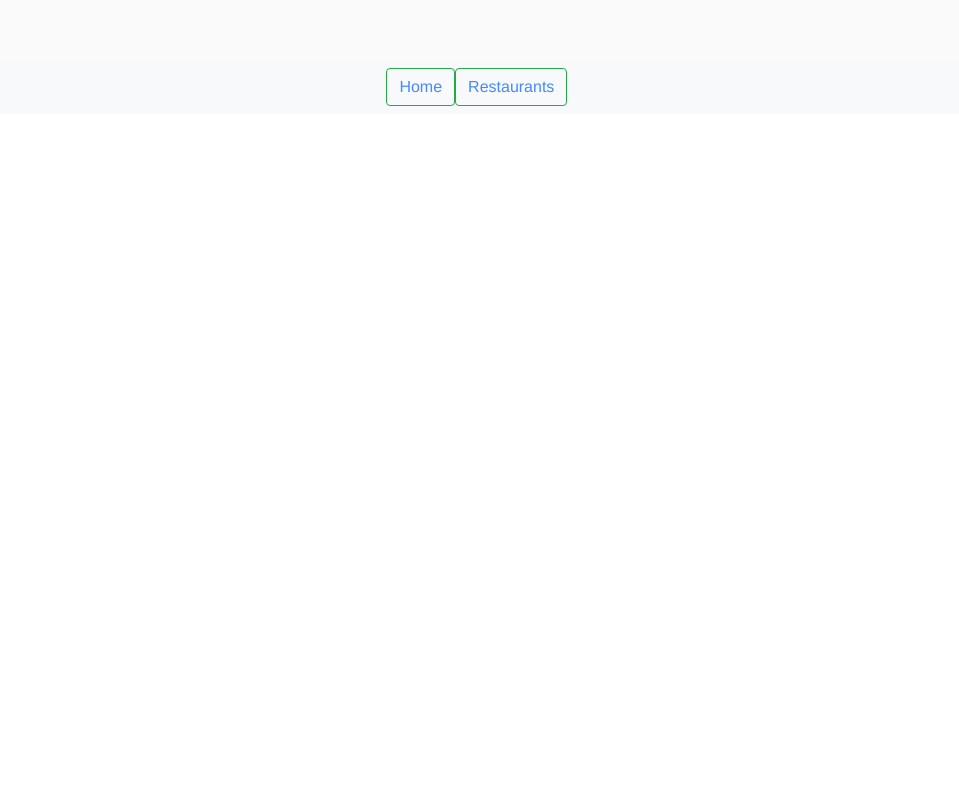
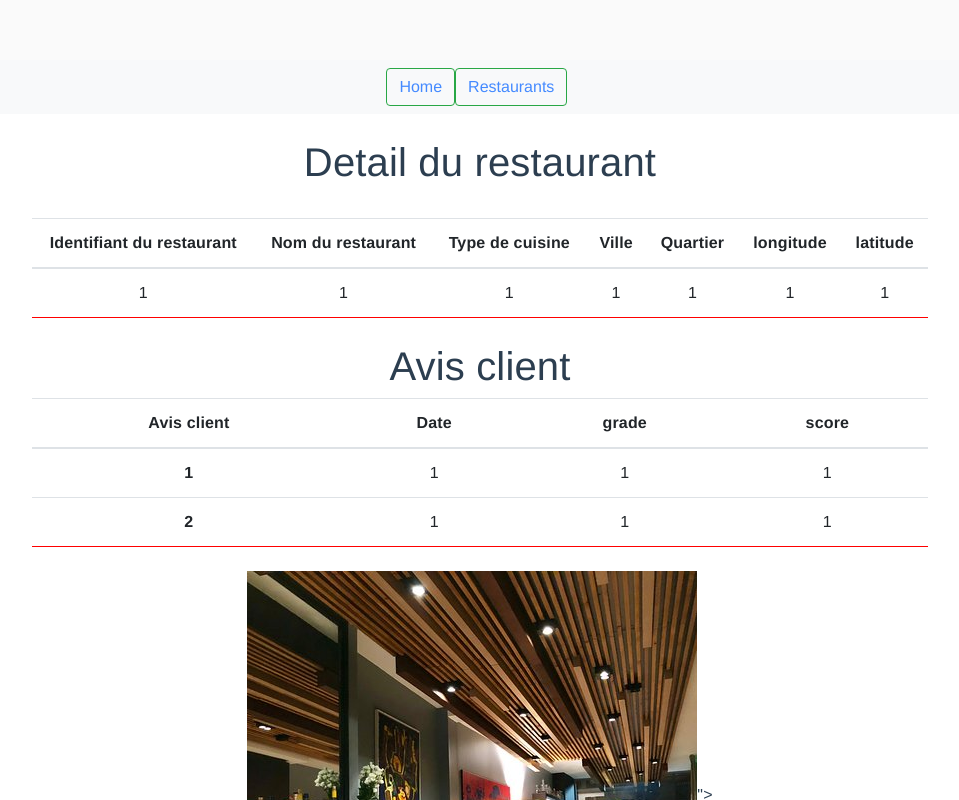
Before and after one commit to ELHAROUI/Projet-Cartes-pour-des-restaurants, a Vue app in the folder projetbuffa_EL-HAROUI_GASMI/: page /restaurant/1/1/1/1/1/1/1/1/1/1/1/1/1 in a window 1280 px wide. Shown: the top 800 px of the page, without its empty margins (160-1119 px from the left). Built offline with nearby package versions, Linux system fonts and the light colour scheme.

Commit message:
Ajout des details long/latit/avisClient

```diff
--- a/projetbuffa_EL-HAROUI_GASMI/src/components/RestaurantDetail.vue
+++ b/projetbuffa_EL-HAROUI_GASMI/src/components/RestaurantDetail.vue
@@ -1,16 +1,63 @@
 <template>
   <div>
+    <br />
     <h1>Detail du restaurant</h1>
-  <h3>Identifiant du restaurant :{{id}}</h3>
-  <h3>Nom du restaurant : {{name}}</h3>
-  <h3>Type de cuisine : {{cuisine}}</h3>
-  <h3>situé a : {{borough}}</h3>
-  <h3>situé a : {{grades}}</h3>
+    <br />
+    <table class="table">
+      <thead>
+        <tr>
+          <th scope="col">Identifiant du restaurant</th>
+          <th scope="col">Nom du restaurant</th>
+          <th scope="col">Type de cuisine</th>
+          <th scope="col">Ville</th>
+          <th scope="col">Quartier</th>
+          <th scope="col">longitude</th>
+          <th scope="col">latitude</th>
+        </tr>
+      </thead>
+      <tbody>
+        <tr>
+          <td>{{id}}</td>
+          <td>{{name}}</td>
+          <td>{{cuisine}}</td>
+          <td>{{borough}}</td>
+          <td>{{street}}</td>
+          <td>{{longitude}}</td>
+          <td>{{latitude}}</td>
+        </tr>
+      </tbody>
+    </table>
+    <br />
+    <h1>Avis client</h1>
+    <table class="table">
+      <thead>
+        <tr>
+          <th scope="col">Avis client</th>
+          <th scope="col">Date</th>
+          <th scope="col">grade</th>
+          <th scope="col">score</th>
+        </tr>
+      </thead>
+      <tbody>
+        <tr>
+          <th scope="row">1</th>
+          <td>{{date0}}</td>
+          <td>{{grade0}}</td>
+          <td>{{score0}}</td>
+        </tr>
+        <tr>
+          <th scope="row">2</th>
+          <td>{{date1}}</td>
+          <td>{{grade1}}</td>
+          <td>{{score1}}</td>
+        </tr>
+      </tbody>
+    </table>
+    <br />
+
     <div>
       <img src="@/assets/images-restaus/image1.jpg" />">
     </div>
-
-
   </div>
 </template>
 
@@ -18,41 +65,69 @@
 export default {
   name: "RestaurantDetail",
   props: {},
-  computed: { // computed data, permet de définir des data "calculées"
+  computed: {
+    // computed data, permet de définir des data "calculées"
     id() {
       // on y accèdera par {{id}} dans le template, et par this.id
       // dans le code
-      return this.$route.params.id
-
+      return this.$route.params.id;
     },
     // pour le nom de la restau
     name() {
-      return this.$route.params.name
-
+      return this.$route.params.name;
     },
-    grades() {
-      return this.$route.params.grades
-
+    date0() {
+      return this.$route.params.date0;
+    },
+    grade0() {
+      return this.$route.params.grade0;
+    },
+    score0() {
+      return this.$route.params.score0;
+    },
+    date1() {
+      return this.$route.params.date1;
+    },
+    grade1() {
+      return this.$route.params.grade1;
+    },
+    score1() {
+      return this.$route.params.score1;
+    },
+    longitude() {
+      return this.$route.params.longitude;
+    },
+    latitude() {
+      return this.$route.params.latitude;
+    },
+    street() {
+      return this.$route.params.street;
     },
     // pour la cuisine
     cuisine() {
-      return this.$route.params.cuisine
+      return this.$route.params.cuisine;
     },
     borough() {
-      return this.$route.params.borough
+      return this.$route.params.borough;
     }
   },
 
   data: function() {
-    return {
-
-    };
+    return {};
   },
   mounted() {
     console.log("AVANT AFFICHAGE !");
-    console.log("On va chercher les détails du restaurant id = " + this.$route.params.id)
-    console.log("On va chercher les détails du restaurant nom = " + this.$route.params.name)
-    console.log("On va chercher les détails du restaurant cuisine = " + this.$route.params.cuisine)
+    console.log(
+      "On va chercher les détails du restaurant id = " + this.$route.params.id
+    );
+    console.log(
+      "On va chercher les détails du restaurant nom = " +
+        this.$route.params.name
+    );
+    console.log(
+      "On va chercher les détails du restaurant cuisine = " +
+        this.$route.params.cuisine
+    );
     console.log("ID = " + this.id);
     console.log("ID = " + this.name);
     console.log("Cuisine = " + this.cuisine);
@@ -60,14 +135,16 @@ export default {
   methods: {
     getDataFromServer() {
       // ici on fait un fetch pour récupérer le détail du restaurant
-
-    },
-
+    }
   }
 };
 </script>
 
 <!-- Add "scoped" attribute to limit CSS to this component only -->
 <style scoped>
-
+.table {
+  width: 70%;
+  margin: 0 auto;
+  border-bottom: 1px solid red;
+}
 </style>
--- a/projetbuffa_EL-HAROUI_GASMI/src/components/Restaurants.vue
+++ b/projetbuffa_EL-HAROUI_GASMI/src/components/Restaurants.vue
@@ -138,7 +138,7 @@
         <md-table-cell md-label="Cuisine" md-sort-by="cuisine">{{ item.cuisine }}</md-table-cell>
         <md-table-cell md-label="Details">
           <router-link
-            :to="'restaurant/'+item._id+'/'+item.name+'/'+item.cuisine+'/'+item.borough+'/'+item.grades[0]"
+            :to="'restaurant/'+item._id+'/'+item.name+'/'+item.cuisine+'/'+item.borough+'/'+item.grades[0].date+'/'+item.grades[0].grade+'/'+item.grades[0].score+'/'+item.address.street+'/'+item.address.coord[0]+'/'+item.address.coord[1]+'/'+item.grades[1].date+'/'+item.grades[1].grade+'/'+item.grades[1].score"
           >Details</router-link>
         </md-table-cell>
         <md-table-cell md-label="Supprimer">
--- a/projetbuffa_EL-HAROUI_GASMI/src/main.js
+++ b/projetbuffa_EL-HAROUI_GASMI/src/main.js
@@ -38,7 +38,7 @@ const router = new VueRouter({
       component: Restaurants
     },
     {
-      path: '/restaurant/:id/:name/:cuisine/:borough/:grades',
+      path: '/restaurant/:id/:name/:cuisine/:borough/:date0/:grade0/:score0/:street/:longitude/:latitude/:date1/:grade1/:score1',
       component: RestaurantDetail
     },
   ],
```
Lines whose indentation alone changed are shown as unchanged.
